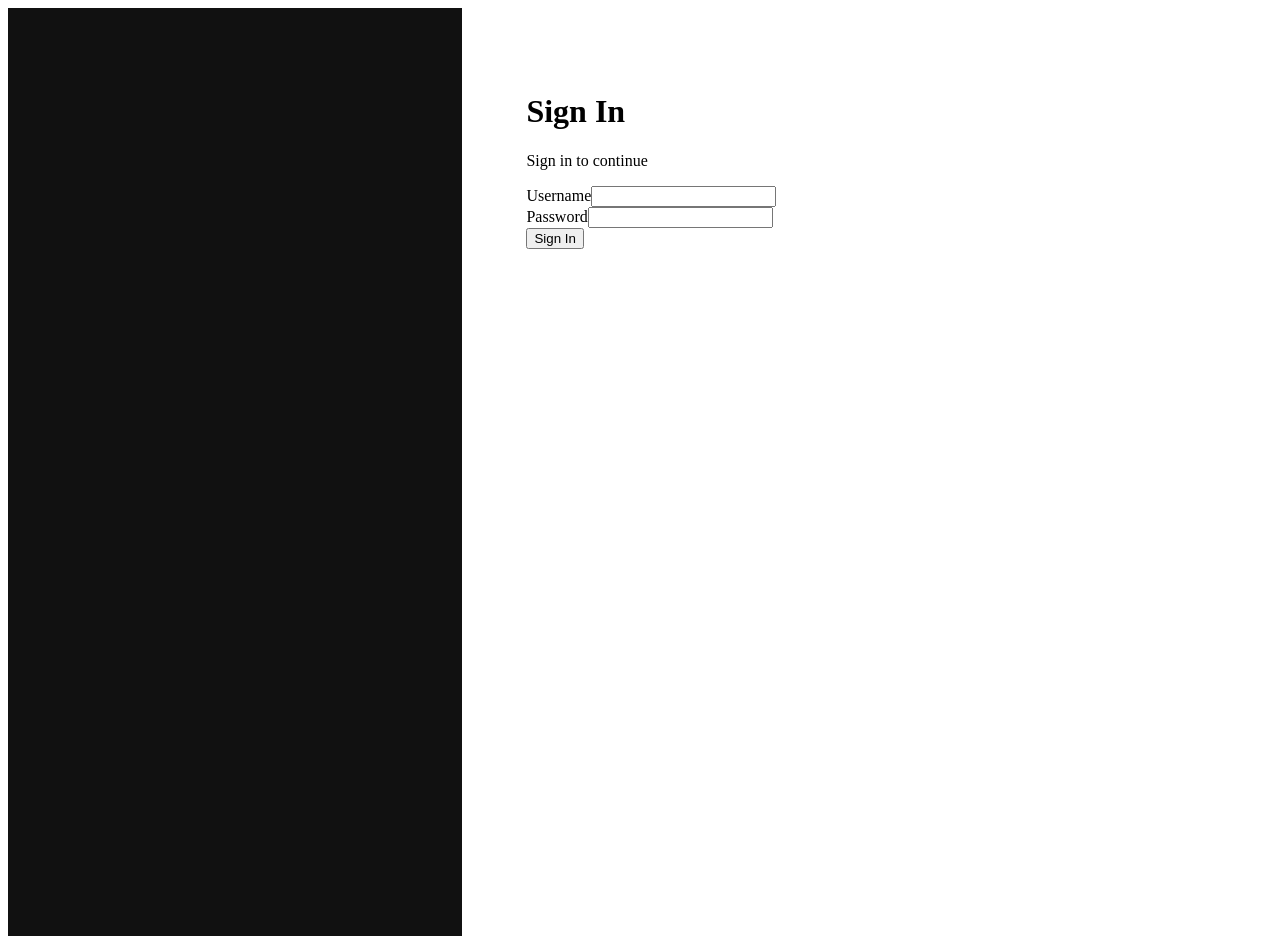
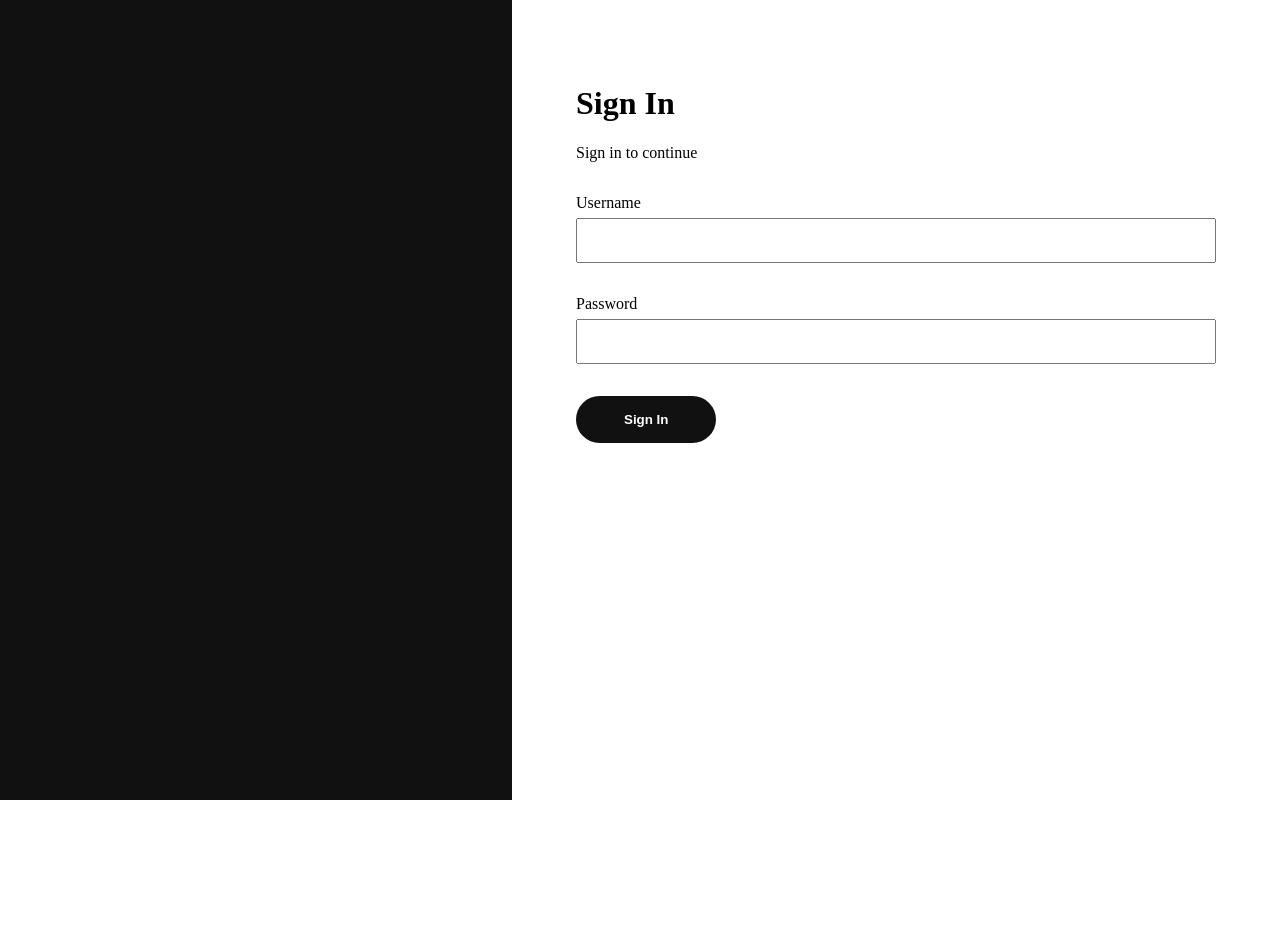
Before and after one commit to neintanuki/avion-banking-app, a React (Create React App) app: page /signin in a window 1280 px wide. After the commit the page ends 800 px from the top, so only its background shows below. Built offline with nearby package versions, Linux system fonts and the light colour scheme.

Commit message:
fixed router bug and added some styles

```diff
--- a/src/App.js
+++ b/src/App.js
@@ -4,9 +4,10 @@ import Link from './router/Link';
 import SignIn from './pages/SignIn';
 
 function App() {
+
   return (
     <>
-    <Route path="/signin">{SignIn}</Route>
+    <Route path="/signin"><SignIn /></Route>
     </>
   );
 }
--- a/src/index.css
+++ b/src/index.css
@@ -1 +1,22 @@
-/* empty global styles */
+* {
+    box-sizing: border-box;
+}
+
+body {
+    margin: 0;
+}
+
+.form-control {
+    margin: 2rem 0;
+}
+
+.form-label {
+    display: block;
+    margin-bottom: .4rem;
+}
+
+.form-input {
+    display: block;
+    width: 100%;
+    padding: .8rem;
+}
--- a/src/pages/SignIn.js
+++ b/src/pages/SignIn.js
@@ -1,5 +1,4 @@
 import './styles/SignIn.css';
-
 
 export default function SignIn() {
     return (
@@ -19,10 +18,10 @@ export default function SignIn() {
 
                     <div className="form-control">
                         <label htmlFor="password" className="form-label">Password</label>
-                        <input type="text" name="password" className="form-input"/>
+                        <input type="password" name="password" className="form-input"/>
                     </div>
 
-                    <button>Sign In</button>
+                    <button className="btn-submit">Sign In</button>
 
                 </form>
             </div>
--- a/src/pages/styles/SignIn.css
+++ b/src/pages/styles/SignIn.css
@@ -15,3 +15,13 @@
     width: 60%;
     padding: 4rem;
 }
+
+.sign-in .btn-submit {
+    color: white;
+    background-color: #111111;
+    font-weight: 700;
+    padding: 1rem 3rem;
+    border: none;
+    border-radius: 30px;
+    cursor: pointer;
+}
--- a/src/router/Route.js
+++ b/src/router/Route.js
@@ -19,5 +19,5 @@ export default function Route({ path, children }) {
         }
     }, [])
 
-    return currentPath === path ? children() : null;
+    return currentPath === path ? children : null;
 }
```
